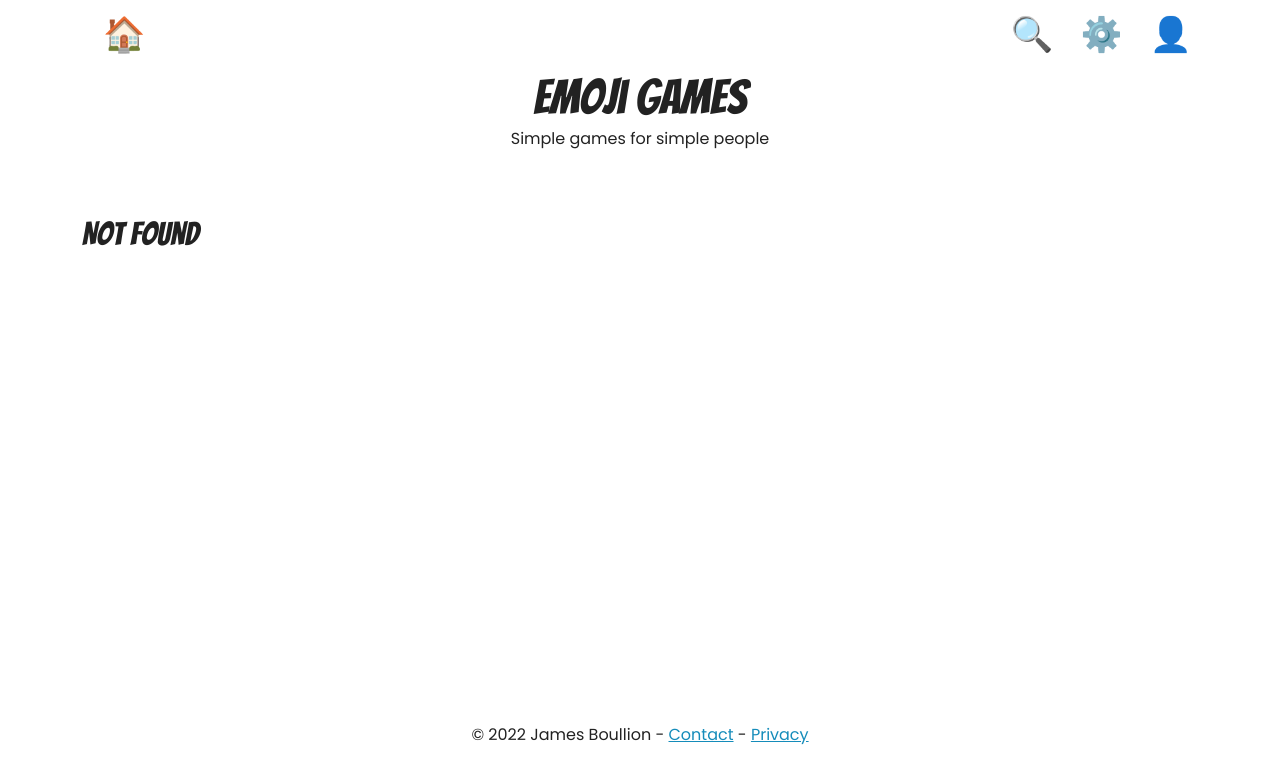
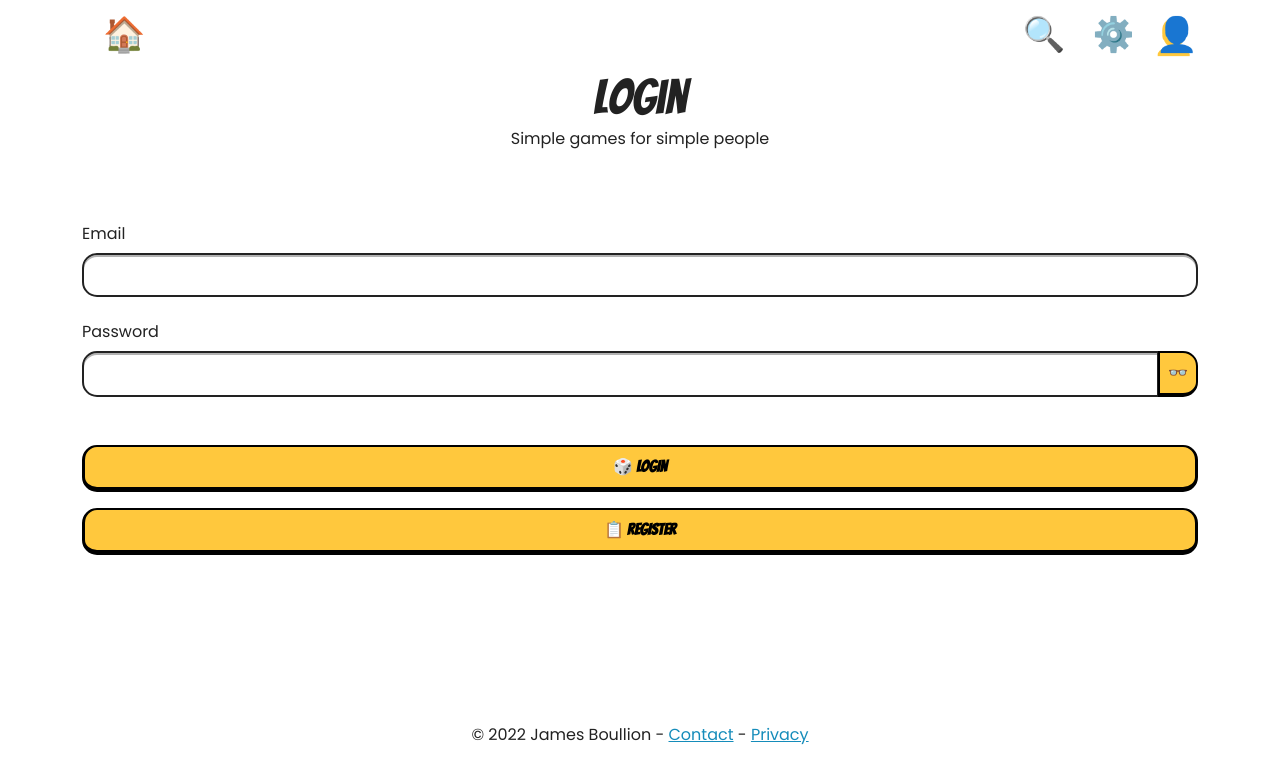
Before and after one commit to jboullion/emoji-games, a Vue app: page /login in a window 1280 px wide. Before the commit this address had no page. Shown: the top 784 px of the page. Built offline with nearby package versions, Linux system fonts and the light colour scheme.

Commit message:
Layout login and register pages

```diff
--- a/src/assets/css/animations.css
+++ b/src/assets/css/animations.css
@@ -85,3 +85,29 @@
     transform: scaleY(1) rotate(0);
   }
 }
+
+@keyframes shadowdance {
+  0% {
+    text-shadow: -3px 3px 0px var(--emoji-yellow);
+  }
+  25% {
+    text-shadow: -3px -3px 0px var(--emoji-yellow);
+  }
+  50% {
+    text-shadow: 3px -3px 0px var(--emoji-yellow);
+  }
+  75% {
+    text-shadow: 3px 3px 0px var(--emoji-yellow);
+  }
+  100% {
+    text-shadow: -3px 3px 0px var(--emoji-yellow);
+  }
+}
+
+header .router-link-active {
+  /* transition: text-shadow 0.5s ease; */
+  animation-name: shadowdance;
+  animation-duration: 1s;
+  animation-iteration-count: infinite;
+  animation-timing-function: ease-in-out;
+}
--- a/src/assets/css/bs-overrides.css
+++ b/src/assets/css/bs-overrides.css
@@ -39,7 +39,10 @@ h1 {
 .btn-check:checked + .btn-primary:focus,
 .btn-primary.active:focus,
 .btn-primary:active:focus,
-.show > .btn-primary.dropdown-toggle:focus {
+.show > .btn-primary.dropdown-toggle:focus,
+.input-group > .form-control:focus,
+.input-group > .form-select:focus {
+  border-color: black;
   box-shadow: 0 0 0 0.25rem rgba(255, 200, 61, 0.5) !important;
 }
 
--- a/src/components/Contact.vue
+++ b/src/components/Contact.vue
@@ -4,9 +4,7 @@ import Title from './common/Title.vue';
 
 <template>
   <div id="contact" class="page">
-    <Title />
-
-    <h2>Contact</h2>
+    <Title title="Contact" />
   </div>
 </template>
 
--- a/src/components/Login.vue
+++ b/src/components/Login.vue
@@ -1,89 +1,114 @@
-<!-- <template>
-  <div
-    class="min-h-full flex flex-col justify-center py-12 px-4 sm:px-6 lg:px-8"
-  >
-    <div class="sm:mx-auto sm:w-full sm:max-w-md">
-      <img class="mx-auto h-12 w-auto" src="@/assets/logo.svg" alt="Workflow" />
-      <h2 class="mt-6 text-center text-3xl font-extrabold text-gray-900">
-        Sign in to your account
-      </h2>
-      <p class="mt-2 text-center text-sm text-gray-600">
-        Or
-        {{ ' ' }}
-        <router-link
-          to="/register"
-          class="font-medium text-green-600 hover:text-green-500"
-        >
-          start your 14-day free trial
-        </router-link>
-      </p>
-    </div>
+<script setup lang="ts">
+import Title from './common/Title.vue';
 
-    <div class="mt-8 sm:mx-auto sm:w-full sm:max-w-md">
-      <div class="bg-white py-8 px-4 shadow sm:rounded-lg sm:px-10">
-        <AuthError
-          v-if="errorHeading"
-          class="mb-4"
-          :heading="errorHeading"
-          :errors="errors"
-        />
-        <AuthForm @submitSuccess="onSubmit" :loading="loading" login />
+import { ref } from 'vue';
+import BaseModal from '../modals/BaseModal.vue';
 
-        <AuthSocialLogin />
+const email = ref('');
+const password = ref('');
+const showPassword = ref(false);
+
+function login() {
+  console.log('login!');
+}
+
+// import AuthService from '../../services/AuthService';
+// import { AxiosError } from 'axios';
+// import { inject, ref } from 'vue';
+// import { IAuthCredentials, IAuthForm, ISignInResponse } from '../../types/Auth';
+// import AuthError from '../../components/auth/AuthError.vue';
+
+// import { useRouter } from 'vue-router';
+// import AuthForm from '../../components/auth/AuthForm.vue';
+// import AuthSocialLogin from '../../components/auth/AuthSocialLogin.vue';
+
+// const $router = useRouter();
+
+// const _authService: AuthService = inject('authService') as AuthService;
+
+// const loading = ref(false);
+// const errorHeading = ref('');
+// const errors = ref<String[]>([]);
+
+// async function onSubmit(form: IAuthForm) {
+//   try {
+//     loading.value = true;
+
+//     const credentials: IAuthCredentials = {
+//       email: form.email,
+//       password: form.password,
+//     };
+
+//     const res: ISignInResponse = await _authService.signin(credentials);
+
+//     if (res.accessToken) {
+//       $router.push({ path: '/dashboard' });
+//     } else {
+//       //Bugsnag.notify(new Error('No access token returned'));
+//     }
+//   } catch (error: AxiosError | any) {
+//     errorHeading.value = 'Unable to login';
+//     if (error.response) {
+//       if (error.response.data?.statusCode === 400) {
+//         errors.value = error.response.data.message;
+//       } else if (error.response.data?.statusCode === 401) {
+//         errorHeading.value = error.response.data.message;
+//         errors.value = [];
+//       }
+//     } else {
+//       //Bugsnag.notify(new Error(error));
+//     }
+//   } finally {
+//     loading.value = false;
+//   }
+// }
+</script>
+
+<template>
+  <div id="login" class="page">
+    <Title title="Login" />
+
+    <form @submit.prevent="login" class="">
+      <div class="mb-3">
+        <label class="col-form-label" for="email">Email</label>
+        <div class="input-group">
+          <input
+            id="email"
+            type="email"
+            class="form-control"
+            v-model="email"
+            maxlength="100"
+          />
+        </div>
       </div>
-    </div>
+      <div class="mb-5">
+        <label class="col-form-label" for="password">Password</label>
+        <div class="input-group">
+          <input
+            id="password"
+            :type="showPassword ? 'text' : 'password'"
+            class="form-control"
+            v-model="password"
+            maxlength="32"
+          />
+          <button
+            type="button"
+            class="btn btn-primary"
+            @click="showPassword = !showPassword"
+          >
+            {{ showPassword ? '🕶️' : '👓' }}
+          </button>
+        </div>
+      </div>
+      <div class="">
+        <button class="btn btn-primary w-100 mb-3">🎲 Login</button>
+        <button class="btn btn-primary w-100">📋 Register</button>
+        <!-- <router-link to="/register" class="btn btn-primary w-100"
+          >📋 Create Account</router-link
+        > -->
+      </div>
+    </form>
   </div>
 </template>
 
-<script setup lang="ts">
-import AuthService from '../../services/AuthService';
-import { AxiosError } from 'axios';
-import { inject, ref } from 'vue';
-import { IAuthCredentials, IAuthForm, ISignInResponse } from '../../types/Auth';
-import AuthError from '../../components/auth/AuthError.vue';
-
-import { useRouter } from 'vue-router';
-import AuthForm from '../../components/auth/AuthForm.vue';
-import AuthSocialLogin from '../../components/auth/AuthSocialLogin.vue';
-
-const $router = useRouter();
-
-const _authService: AuthService = inject('authService') as AuthService;
-
-const loading = ref(false);
-const errorHeading = ref('');
-const errors = ref<String[]>([]);
-
-async function onSubmit(form: IAuthForm) {
-  try {
-    loading.value = true;
-
-    const credentials: IAuthCredentials = {
-      email: form.email,
-      password: form.password,
-    };
-
-    const res: ISignInResponse = await _authService.signin(credentials);
-
-    if (res.accessToken) {
-      $router.push({ path: '/dashboard' });
-    } else {
-      //Bugsnag.notify(new Error('No access token returned'));
-    }
-  } catch (error: AxiosError | any) {
-    errorHeading.value = 'Unable to login';
-    if (error.response) {
-      if (error.response.data?.statusCode === 400) {
-        errors.value = error.response.data.message;
-      } else if (error.response.data?.statusCode === 401) {
-        errorHeading.value = error.response.data.message;
-        errors.value = [];
-      }
-    } else {
-      //Bugsnag.notify(new Error(error));
-    }
-  } finally {
-    loading.value = false;
-  }
-}
-</script> -->
+<style></style>
--- a/src/components/Privacy.vue
+++ b/src/components/Privacy.vue
@@ -4,9 +4,7 @@ import Title from './common/Title.vue';
 
 <template>
   <div id="privacy" class="page">
-    <Title />
-
-    <h2>Privacy</h2>
+    <Title title="Privacy" />
   </div>
 </template>
 
--- a/src/components/Register.vue
+++ b/src/components/Register.vue
@@ -1,3 +1,66 @@
+<script setup lang="ts">
+import Title from './common/Title.vue';
+
+import { ref } from 'vue';
+import BaseModal from '../modals/BaseModal.vue';
+
+const email = ref('');
+const password = ref('');
+const showPassword = ref(false);
+
+function login() {
+  console.log('login!');
+}
+</script>
+
+<template>
+  <div id="register" class="page">
+    <Title title="Register" />
+
+    <form @submit.prevent="login" class="">
+      <div class="mb-3">
+        <label class="col-form-label" for="email">Email</label>
+        <div class="input-group">
+          <input
+            id="email"
+            type="email"
+            class="form-control"
+            v-model="email"
+            maxlength="100"
+          />
+        </div>
+      </div>
+      <div class="mb-5">
+        <label class="col-form-label" for="password">Password</label>
+        <div class="input-group">
+          <input
+            id="password"
+            :type="showPassword ? 'text' : 'password'"
+            class="form-control"
+            v-model="password"
+            maxlength="32"
+          />
+          <button
+            type="button"
+            class="btn btn-primary"
+            @click="showPassword = !showPassword"
+          >
+            {{ showPassword ? '🕶️' : '👓' }}
+          </button>
+        </div>
+      </div>
+      <div class="">
+        <button class="btn btn-primary w-100 mb-3">📋 Create Account</button>
+        <router-link to="/login" class="btn btn-primary w-100"
+          >🎲 Login</router-link
+        >
+      </div>
+    </form>
+  </div>
+</template>
+
+<style></style>
+
 <!-- <template>
   <div
     class="min-h-full flex flex-col justify-center py-12 px-4 sm:px-6 lg:px-8"
--- a/src/components/common/Header.vue
+++ b/src/components/common/Header.vue
@@ -1,12 +1,12 @@
 <script setup lang="ts">
 import { ref } from 'vue';
-import Login from '../modals/Login.vue';
+// import Login from '../modals/Login.vue';
 
-const showModal = ref(false);
+// const showModal = ref(false);
 </script>
 
 <template>
-  <div class="d-flex justify-content-between py-2">
+  <header class="d-flex justify-content-between py-2">
     <button
       id="home"
       type="button"
@@ -46,22 +46,16 @@ const showModal = ref(false);
         </span></span
       > -->
 
-      <button
-        type="button"
-        id="profile"
-        class="menus-btn"
-        @click="showModal = !showModal"
-      >
-        👤<span class="visually-hidden">Profile</span>
-      </button>
-
+      <router-link to="/login" id="login" class="menus-btn"
+        >👤<span class="visually-hidden">Login</span>
+      </router-link>
       <!-- <router-link to="/profile" id="profile" class="menus-btn"
         >👤<span class="visually-hidden">Profile</span>
       </router-link> -->
     </div>
 
     <!-- <Login v-show="showModal" @close="showModal = false" /> -->
-  </div>
+  </header>
 </template>
 
 <style scoped>
--- a/src/components/common/Title.vue
+++ b/src/components/common/Title.vue
@@ -1,9 +1,16 @@
-<script setup lang="ts"></script>
+<script setup lang="ts">
+defineProps({
+  title: {
+    type: String,
+    default: 'Emoji Games',
+  },
+});
+</script>
 
 <template>
   <div class="row mb-5">
     <div class="col-12 text-center">
-      <h1>Emoji Games</h1>
+      <h1>{{ title }}</h1>
       <p>Simple games for simple people</p>
     </div>
   </div>
--- a/src/components/modals/Search.vue
+++ b/src/components/modals/Search.vue
@@ -1,5 +1,5 @@
 <script setup lang="ts">
-// TODO: Should this be turned into a modal instead? Can used to search emoji's from any page?
+// TODO: Move into a custom modal
 import { onMounted, ref } from 'vue';
 import { capitalize } from '../../utilities/filters';
 import { copy } from '../../utilities/document';
--- a/src/router/index.ts
+++ b/src/router/index.ts
@@ -5,6 +5,8 @@ import store from '../store';
 const Home = () => import('../components/Home.vue');
 const Contact = () => import('../components/Contact.vue');
 const Privacy = () => import('../components/Privacy.vue');
+const Login = () => import('../components/Login.vue');
+const Register = () => import('../components/Register.vue');
 const Profile = () => import('../components/Profile.vue');
 
 const Memory = () => import('../components/Memory.vue');
@@ -34,6 +36,16 @@ const routes = [
     path: '/privacy',
     name: 'Privacy',
     component: Privacy,
+  },
+  {
+    path: '/login',
+    name: 'Login',
+    component: Login,
+  },
+  {
+    path: '/register',
+    name: 'Register',
+    component: Register,
   },
   {
     path: '/profile',
```
Also changed, not shown: src/components/modals/old_Login.vue (renamed from src/components/modals/Login.vue).
